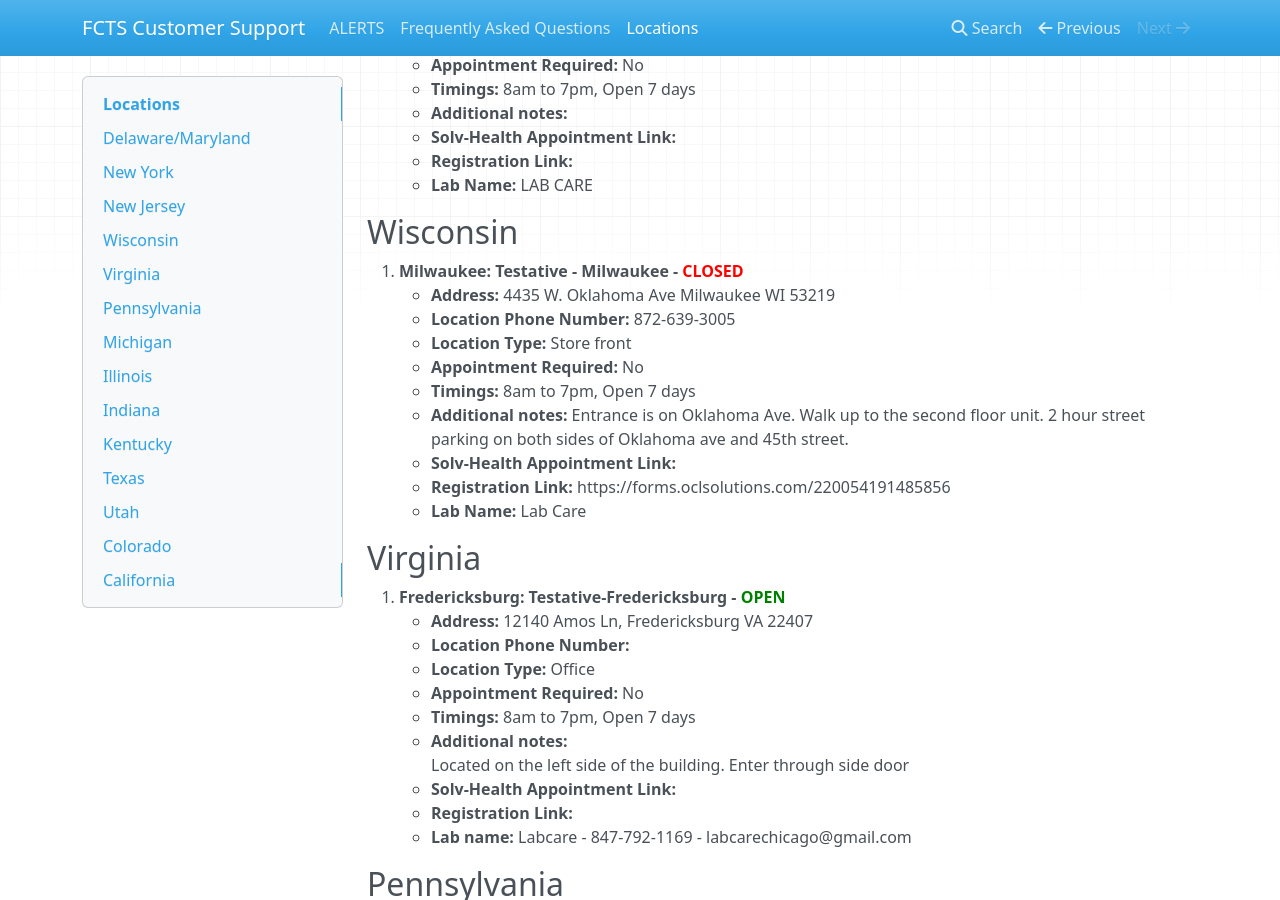
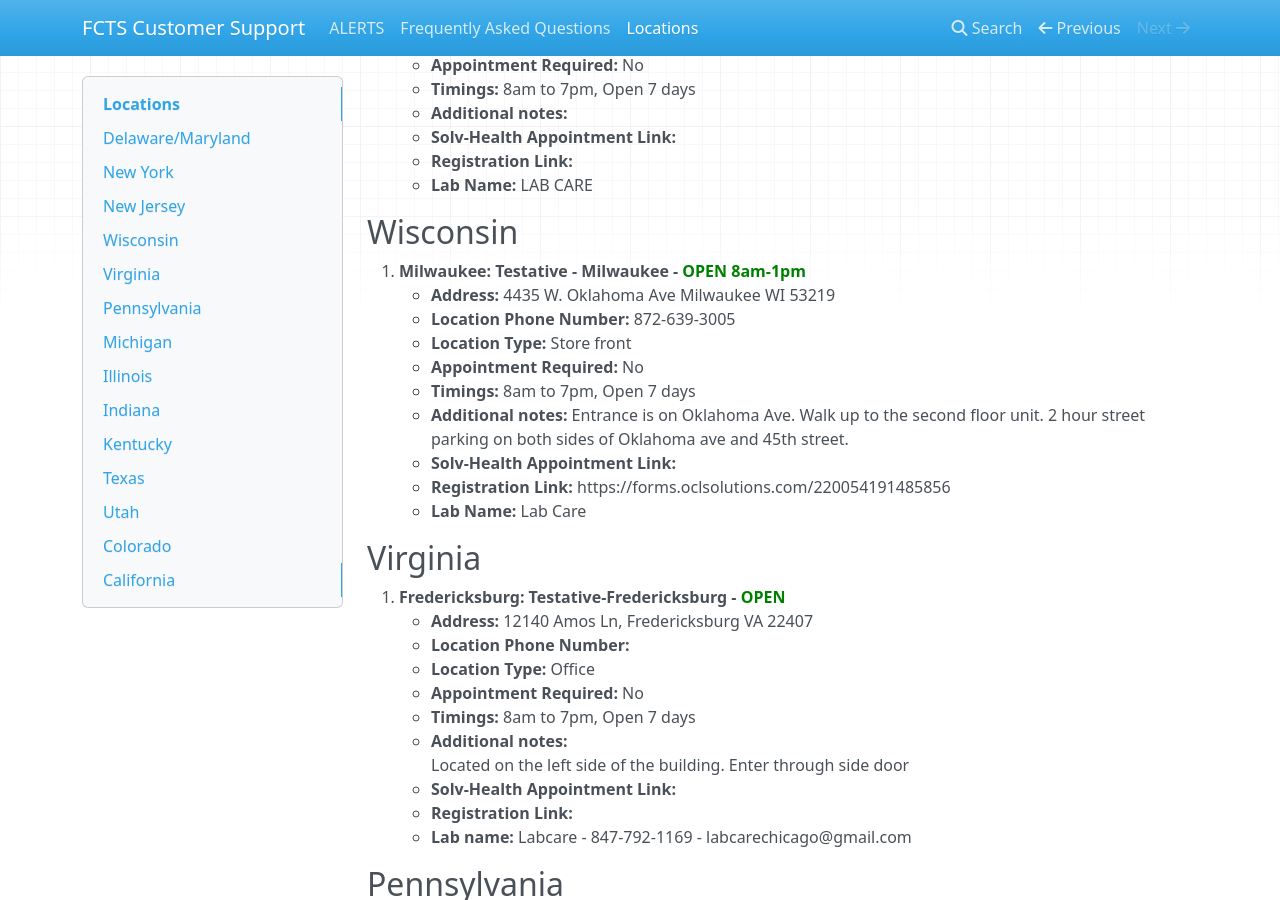
Before and after one commit to fcts000/fcts-cs-docs, an MkDocs documentation site: the page built from docs/locations.md, in a window 1280 px wide and 900 px high, scrolled down 3445 px. Built offline with MkDocs 1.6.1, drawn with Linux system fonts in a browser that asks for light colours; nearby versions of some CDN libraries.

Commit message:
update WI

```diff
--- a/docs/locations.md
+++ b/docs/locations.md
@@ -143,7 +143,7 @@
     * **Lab Name:**  LAB CARE
 
 ##Wisconsin
-1. **Milwaukee: Testative - Milwaukee - <font color="RED">CLOSED</font>**
+1. **Milwaukee: Testative - Milwaukee - <font color="GREEN">OPEN 8am-1pm</font>**
     * **Address:** 4435 W. Oklahoma Ave Milwaukee WI 53219
     * **Location Phone Number:** 872-639-3005
     * **Location Type:** Store front
```
Also changed, not shown: site/index.html, site/locations/index.html, site/search/search_index.json, site/sitemap.xml, 1 other file.
